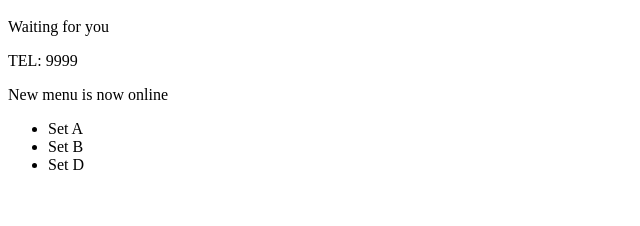
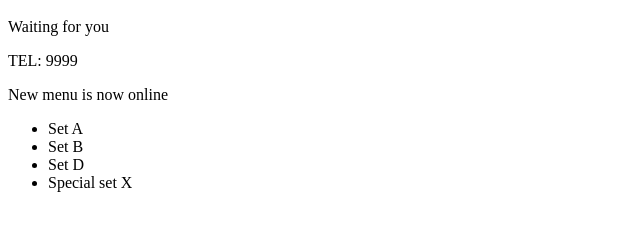
Before and after one commit to GO5IT/gittesting, a plain HTML site: page index.html in a window 1280 px wide. Shown: the part 48-274 px from the top of the page, without its empty margins (0-640 px from the left). Drawn offline with Linux system fonts and the light colour scheme.

Commit message:
Special medu is adde

```diff
--- a/index.html
+++ b/index.html
@@ -11,6 +11,7 @@
 		<li>Set A</li>
 		<li>Set B</li>
 		<li>Set D</li>
+		<li>Special set X</li>
 	</ul>
 </body>
 </html>
```
